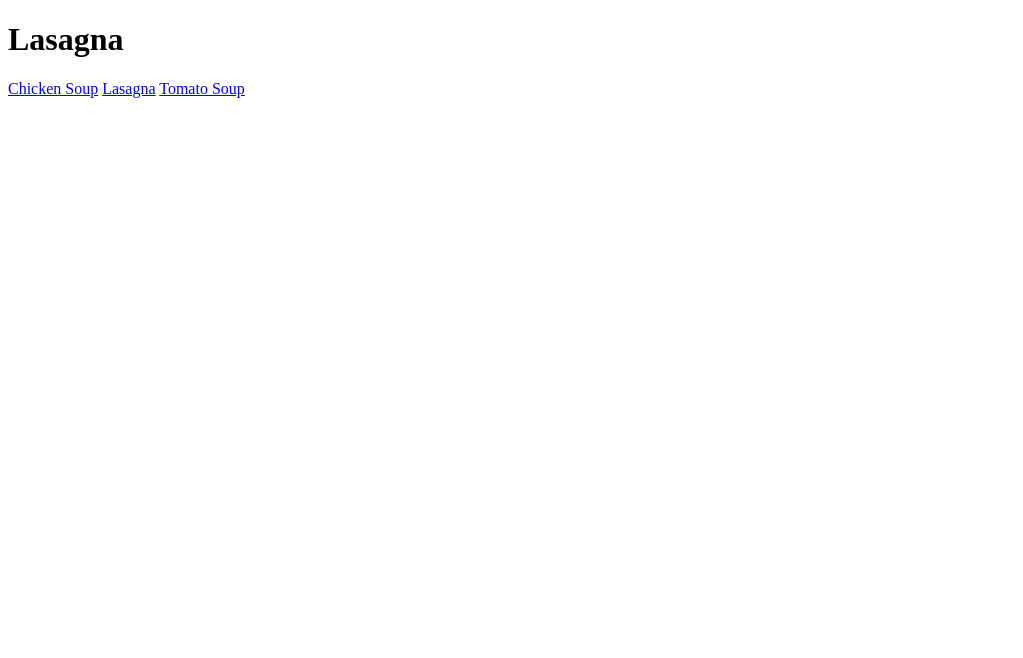
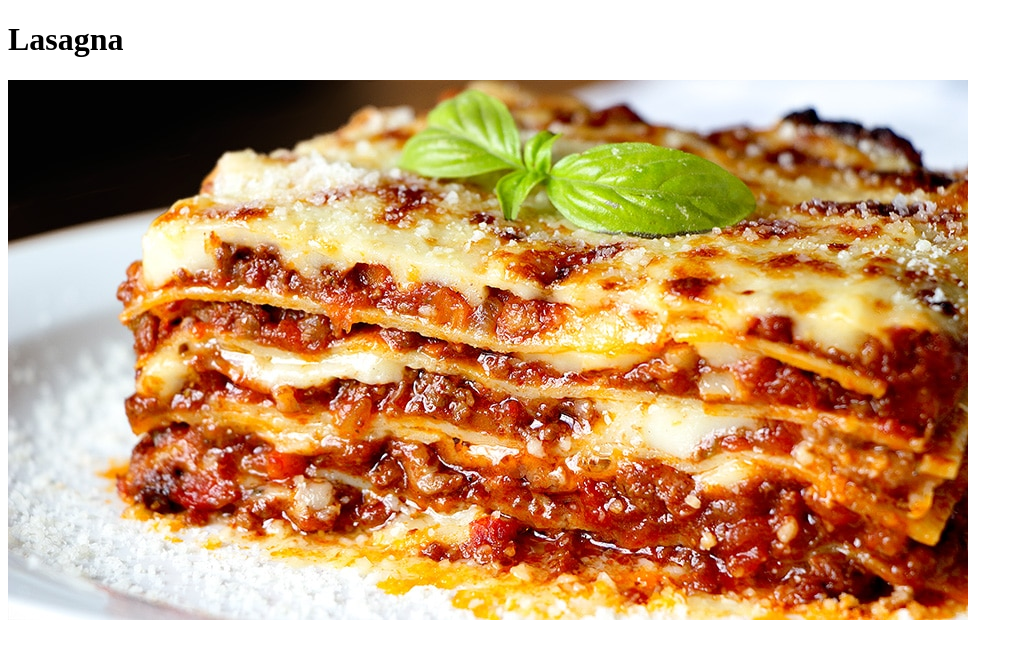
Before and after one commit to facjs/odin-recipes, a plain HTML site: page recipes/lasagna.html in a window 1280 px wide. Shown: the whole page, without its empty margins (0-1023 px from the left). Drawn offline with Linux system fonts and the light colour scheme.

Commit message:
Add images for every recipe

```diff
--- a/recipes/lasagna.html
+++ b/recipes/lasagna.html
@@ -8,8 +8,6 @@
     </head>
     <body>
         <h1>Lasagna</h1>
-        <a href="recipes/chickensoup.html">Chicken Soup</a>
-        <a href="recipes/lasagna.html">Lasagna</a>
-        <a href="recipes/tomatosoup.html">Tomato Soup</a>
+        <img src="../images/lasagna.jpg" alt="Lasagna dish" />
     </body>
 </html>
```
Also changed, not shown: recipes/chickensoup.html (+13 -0 lines), recipes/tomatosoup.html (+1 -0 lines), images/chickensoup.jpg (added), images/lasagna.jpg (added), images/tomatosoup.jpg (added).
